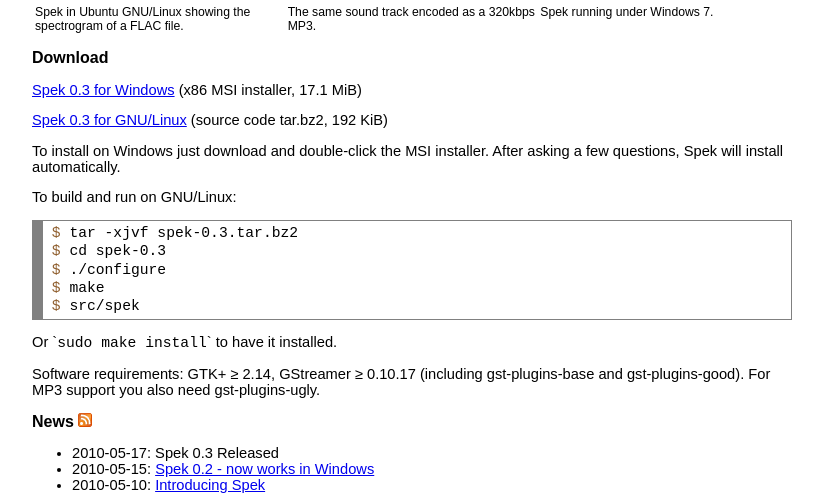
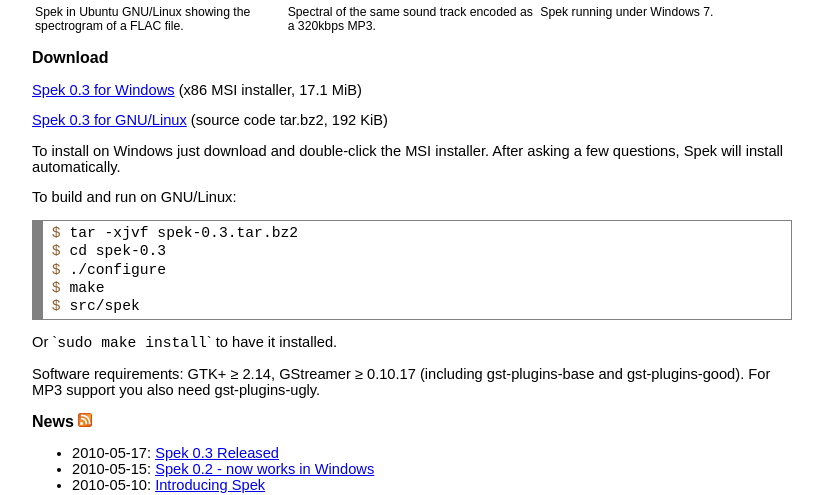
Before and after one commit to alexkay/spek, a plain HTML site: page web/index.html in a window 1280 px wide. Shown: the part 319-814 px from the top of the page, without its empty margins (228-1051 px from the left). Drawn offline with Linux system fonts and the light colour scheme.

Commit message:
[web] Link to 0.3 blog post

```diff
--- a/web/index.html
+++ b/web/index.html
@@ -30,7 +30,7 @@
       </tr>
       <tr>
         <td>Spek in Ubuntu GNU/Linux showing the spectrogram of a FLAC file.</td>
-        <td>The same sound track encoded as a 320kbps MP3.</td>
+        <td>Spectral of the same sound track encoded as a 320kbps MP3.</td>
         <td>Spek running under Windows 7.</td>
       </tr>
     </table>
@@ -53,7 +53,7 @@
 
     <h2>News <a href="http://versia.com/category/spek/feed/atom/"><img src="feed-icon-14x14.png" alt="news feed"/></a></h2>
     <ul>
-      <li>2010-05-17: Spek 0.3 Released</li>
+      <li>2010-05-17: <a href="http://versia.com/2010/05/17/spek-0-3-released/">Spek 0.3 Released</a></li>
       <li>2010-05-15: <a href="http://versia.com/2010/05/15/spek-windows/">Spek 0.2 - now works in Windows</a></li>
       <li>2010-05-10: <a href="http://versia.com/2010/05/10/introducing-spek/">Introducing Spek</a></li>
     </ul>
```
